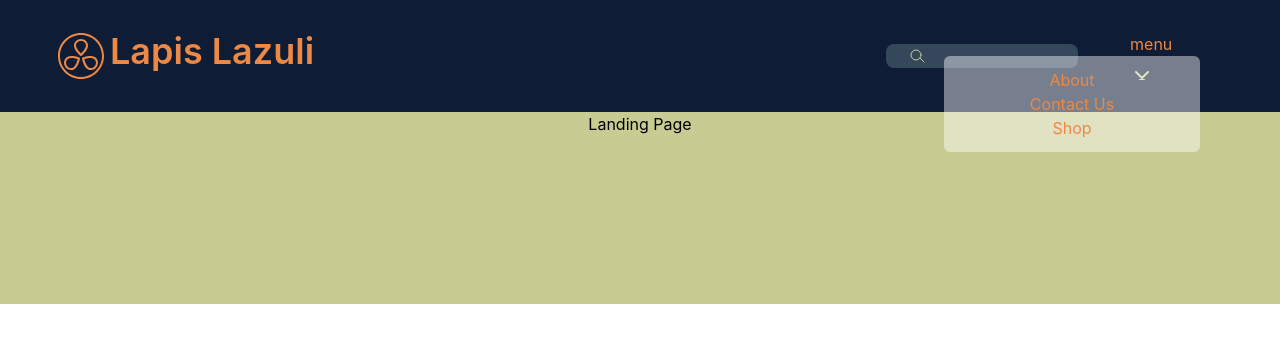
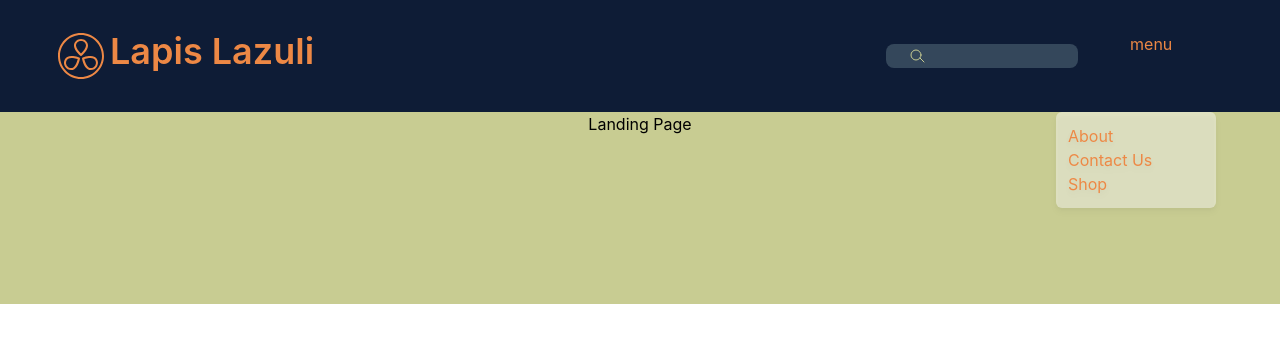
Before and after one commit to WankioM/E-Commerce-components, a React (Create React App) app: page / in a window 1280 px wide. Both pictures are taken after a click on the button "menu". Shown: the top 342 px of the page. Built offline with nearby package versions, Linux system fonts and the light colour scheme.

Commit message:
Navbar added

```diff
--- a/src/Components/Header/Header.tsx
+++ b/src/Components/Header/Header.tsx
@@ -52,6 +52,7 @@ const Header: React.FC<HeaderProps> = ({ onMenuToggle }) => {
 
 
           {/* Collapsible menu button */}
+
           <button onClick={handleMenuToggle} className='text-persianorange'>
             menu
             <svg
@@ -61,19 +62,12 @@ const Header: React.FC<HeaderProps> = ({ onMenuToggle }) => {
               viewBox="0 0 24 4"
               stroke="#C8CC92" // Accent color
             >
-              {isMenuOpen ? (
-                <path
-                  strokeLinecap="round"
-                  strokeLinejoin="round"
-                  strokeWidth={2}
-                  d="M6 18L18 6M6 6l12 12"
-                />
-              ) : (
+              {!isMenuOpen && (
                 <path
                   strokeLinecap="round"
                   strokeLinejoin="round"
                   strokeWidth={1}
-                  d="M4 6h16M4 12h16m-7 6h7"
+                  d="M4 6h16M4 12h16"
                 />
               )}
             </svg>
--- a/src/Components/Header/NavBar.tsx
+++ b/src/Components/Header/NavBar.tsx
@@ -9,11 +9,11 @@ interface NavBarProps {
 
 const NavBar: React.FC<NavBarProps> = ({}) => {
   return (
-    <div className="fixed top-38 right-20 w-1/5 bg-neowhite rounded-md p-3 ">
+    <div className="fixed top-28 right-16 w-40 bg-neowhite rounded-md p-3 drop-shadow-md">
       {/* Replace this with your Navbar content */}
 
-      <ul>
-        <li>
+      <ul className='text-left'>
+        <li className='text-left' >
           About
         </li>
         <li>
```
